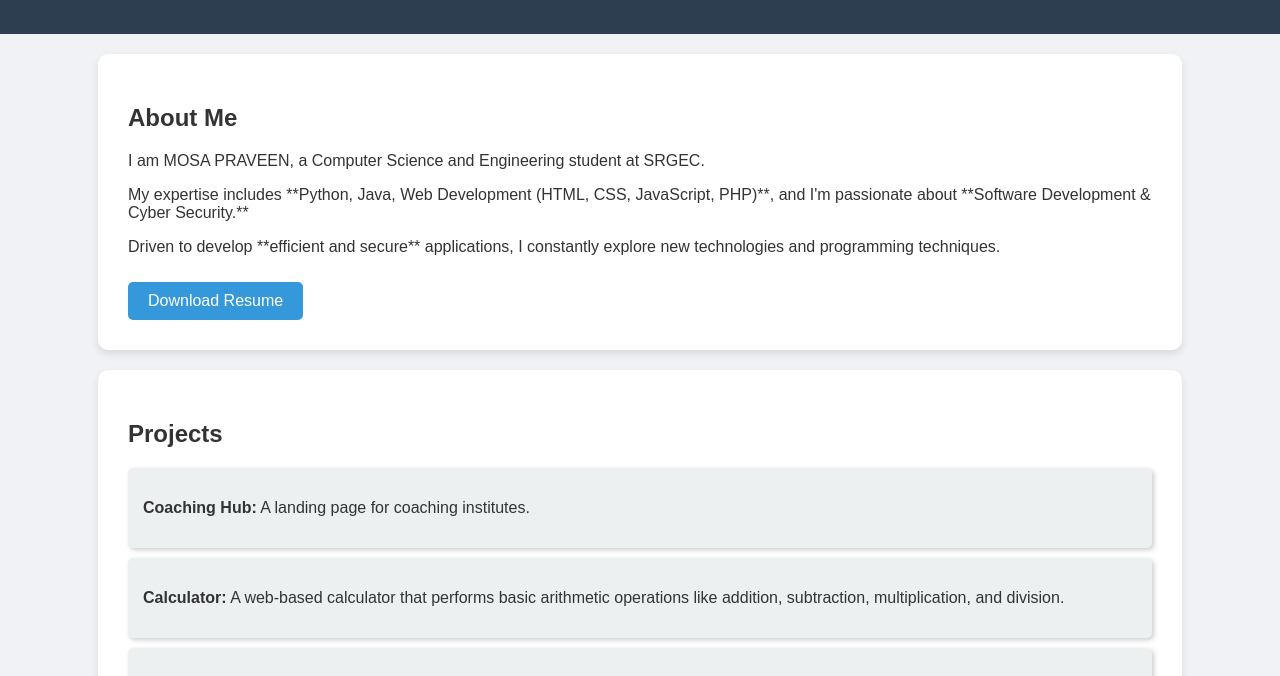
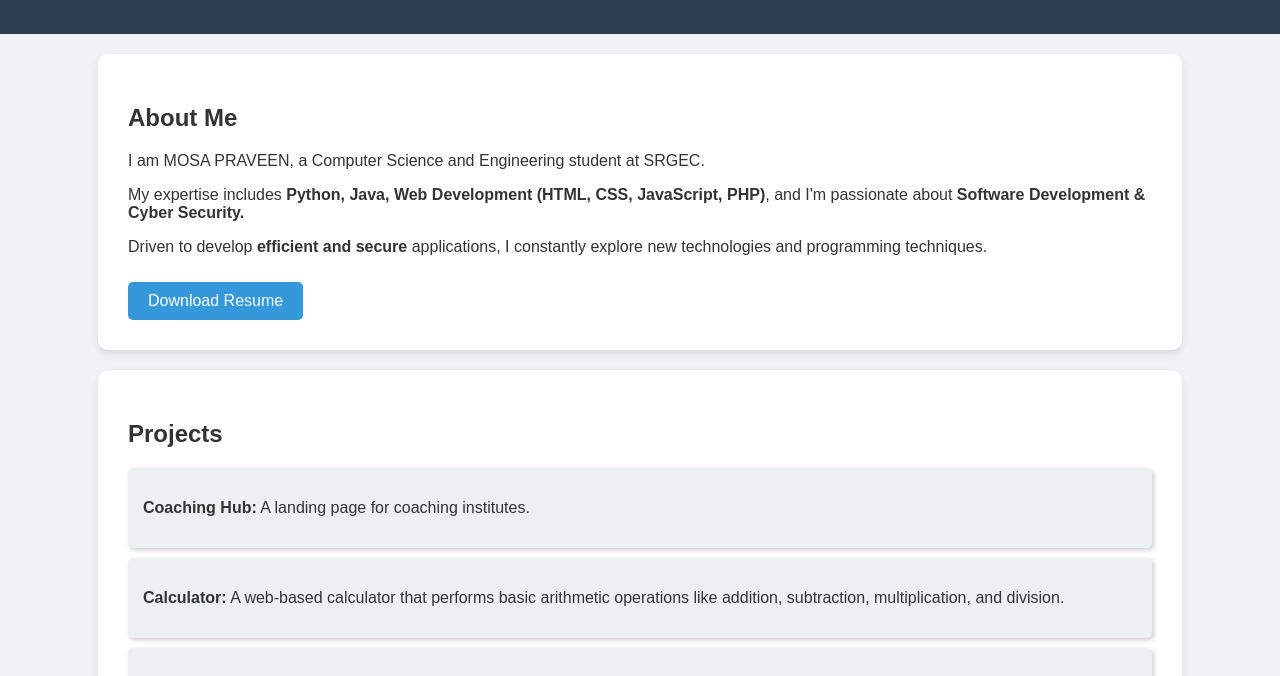
Before and after one commit to mosapraveen/some, a plain HTML site: page index.html in a window 1280 px wide. Shown: the part 120-796 px from the top of the page. Drawn offline with Linux system fonts and the light colour scheme.

Commit message:
Update index.html

```diff
--- a/index.html
+++ b/index.html
@@ -22,8 +22,8 @@
     <section id="about" class="section">
         <h2>About Me</h2>
         <p>I am MOSA PRAVEEN, a Computer Science and Engineering student at SRGEC.</p>
-        <p>My expertise includes **Python, Java, Web Development (HTML, CSS, JavaScript, PHP)**, and I'm passionate about **Software Development & Cyber Security.**</p>
-        <p>Driven to develop **efficient and secure** applications, I constantly explore new technologies and programming techniques.</p>
+        <p>My expertise includes <strong>Python, Java, Web Development (HTML, CSS, JavaScript, PHP)</strong>, and I'm passionate about <strong>Software Development & Cyber Security.</strong></p>
+        <p>Driven to develop <strong>efficient and secure</strong> applications, I constantly explore new technologies and programming techniques.</p>
         <a href="MOSAPRAVEEN.pdf" class="resume-btn" download>Download Resume</a>
     </section>
 
@@ -67,8 +67,8 @@
         <p><strong>Phone:</strong> <a href="tel:+918688369477">8688369477</a></p>
         <p><strong>Email:</strong> <a href="mailto:praveenmosa903@gmail.com">praveenmosa903@gmail.com</a></p>
         <p><strong>GitHub:</strong> <a href="https://github.com/mosapraveen" target="_blank">github.com/mosapraveen</a></p>
+        <p><strong>LinkedIn:</strong> <a href="https://www.linkedin.com/in/mosa-praveen-83a444307" target="_blank">linkedin.com/in/mosa-praveen-83a444307</a></p>
         <p><strong>Instagram:</strong> <a href="https://www.instagram.com/praveen.mosa/" target="_blank">instagram.com/praveen.mosa</a></p>
-        <p><strong>Linkedln:</strong> <a href="www.linkedin.com/in/mosa-praveen-83a444307"target="_blank">linkedln.com/praveen.mosa</a></p>
     </section>
 
     <footer>
```
